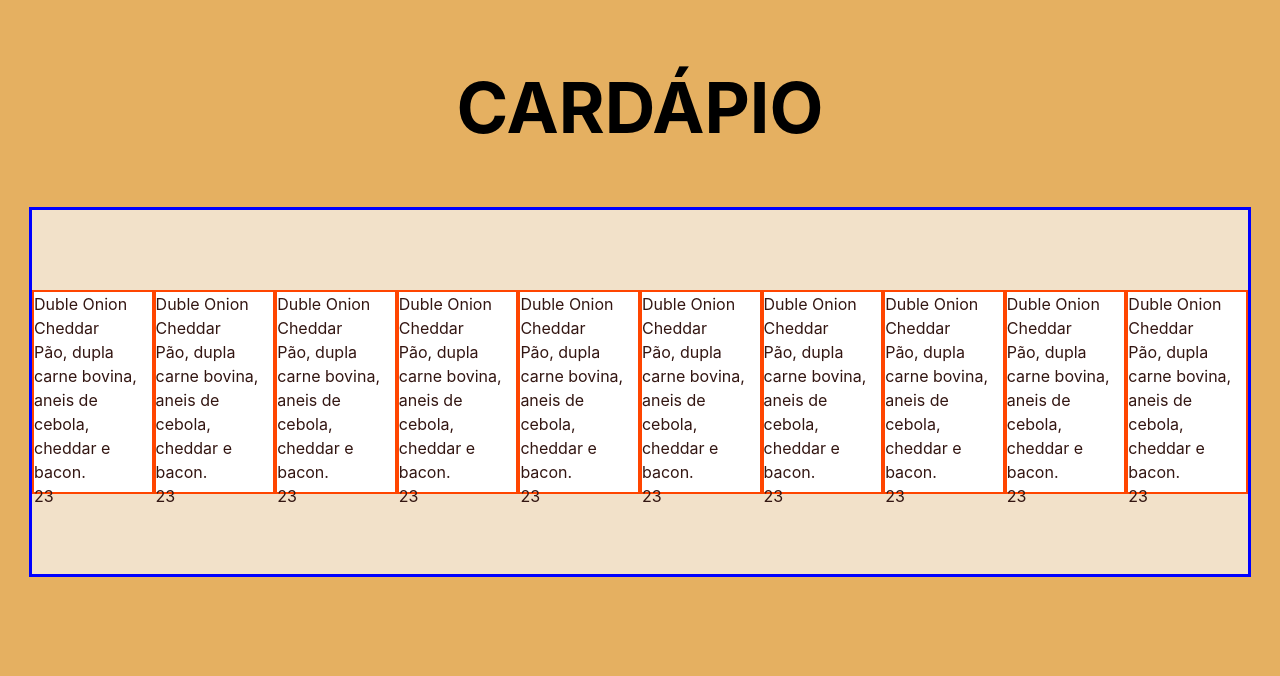
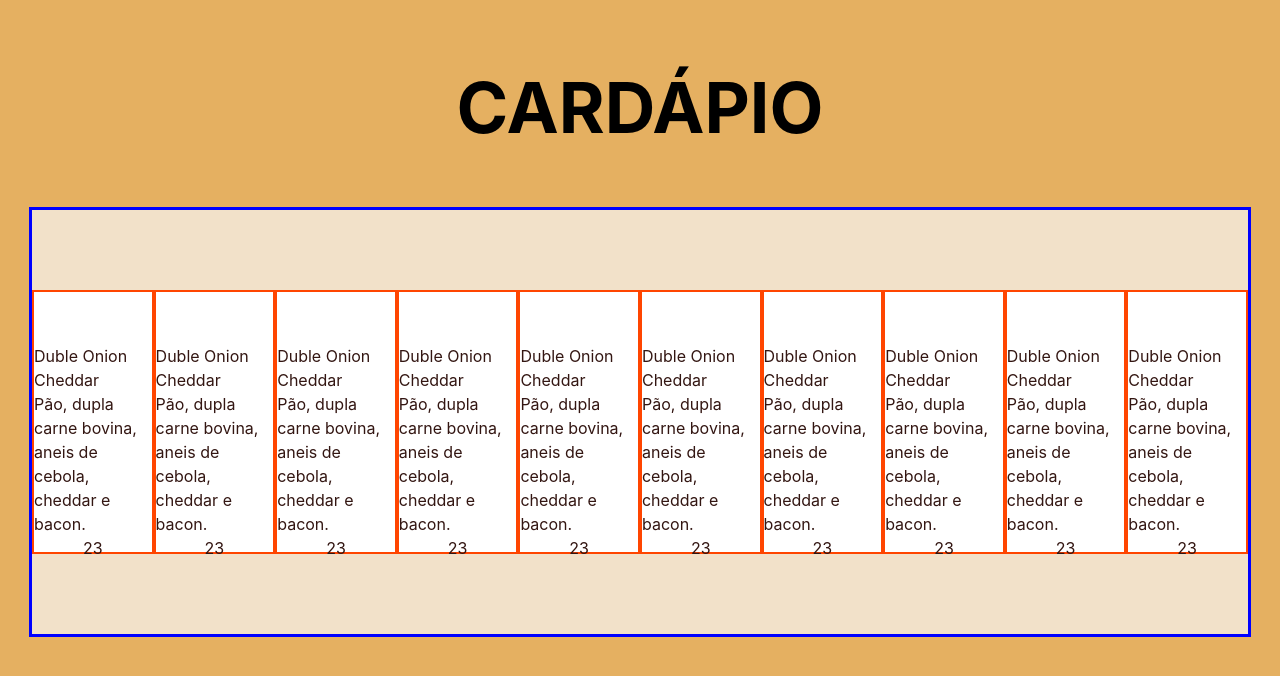
Before and after one commit to ufjf-dcc207/ufjf-dcc207-2024-3-a-trb1-BrenoRMachado, a React (Vite) app: page / in a window 1280 px wide. Shown: the top 676 px of the page. Built offline with nearby package versions, Linux system fonts and the light colour scheme.

Commit message:
melhora a caixa dos alimentos

```diff
--- a/src/Componentes/Alimentos/Alimentos.css
+++ b/src/Componentes/Alimentos/Alimentos.css
@@ -7,5 +7,11 @@
     margin-top: 80px;
     height: 200px;
     margin-bottom: 80px;
+    display: flex;
+    padding-top: 60px;
+    flex-direction: column;
+    justify-content: center;
+    align-items: center;
+
 
 }
```
